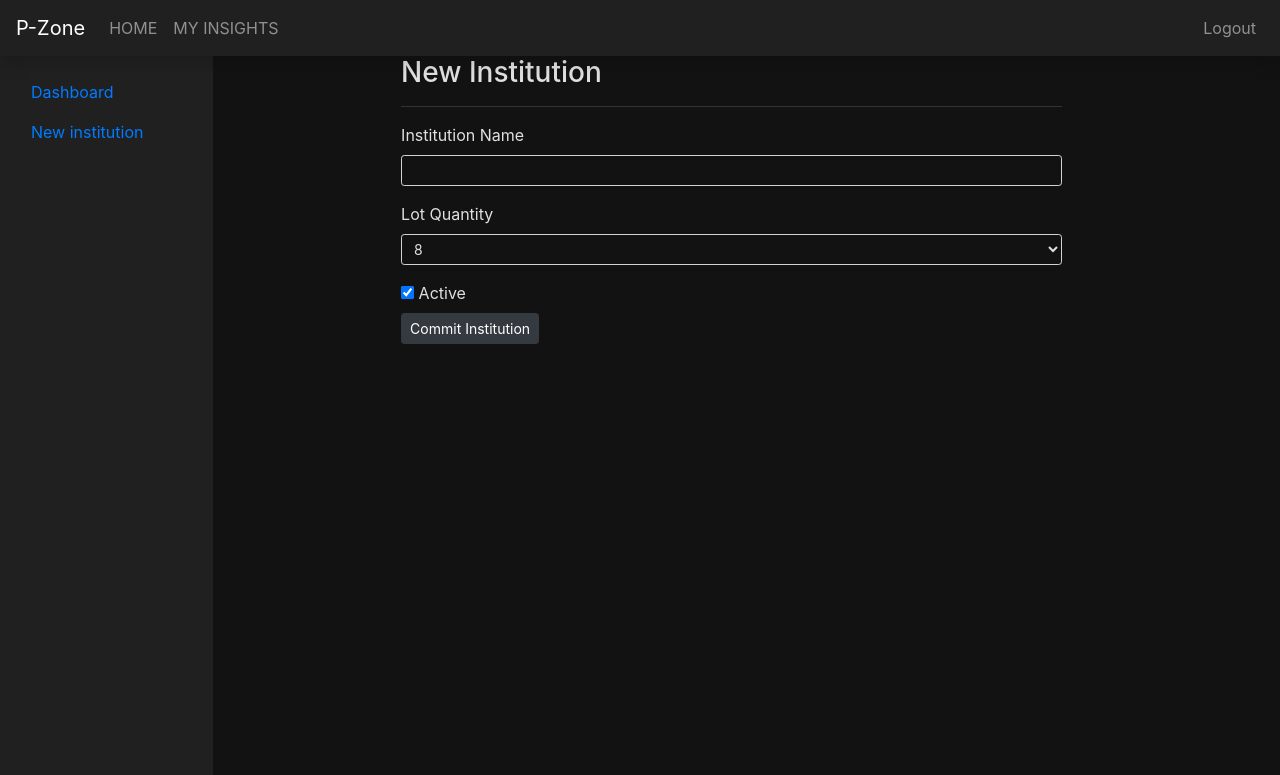
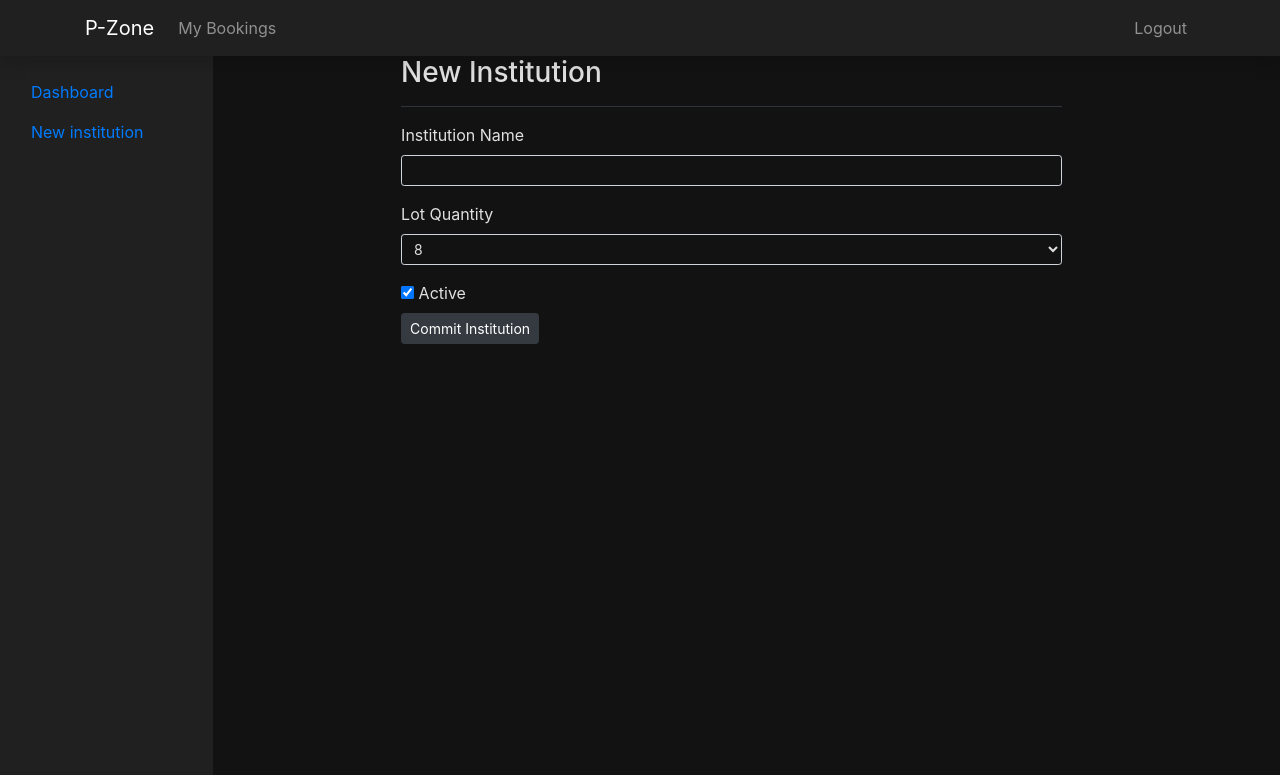
Before and after one commit to joannekoye/parking-system, a Flask app: page /admin/new_institution in a window 1280 px wide. Shown: the top 775 px of the page. Run offline with Flask 2, Linux system fonts and the light colour scheme; the visitor is signed in with stand-in values (Sample User, id 1); data comes from the database, SQL or seed files in the repository; some libraries are stand-ins or nearby versions.

Commit message:
edit features on ui

```diff
--- a/app/__init__.py
+++ b/app/__init__.py
@@ -4,6 +4,7 @@
 from flask_bootstrap import Bootstrap
 from flask_marshmallow import Marshmallow
 from flask_login import LoginManager
+from flask_mail import Mail
 
 login_manager = LoginManager()
 login_manager.login_view = 'auth.login'
@@ -12,6 +13,7 @@
 db = SQLAlchemy()
 bootstrap = Bootstrap()
 ma = Marshmallow()
+mail = Mail()
 # from app.models import User
 
 # create an application factory
@@ -37,6 +39,7 @@
     bootstrap.init_app(app)
     ma.init_app(app)
     login_manager.init_app(app)
+    mail.init_app(app)
 
     # register your blueprints here
     from app.auth import auth as auth_blueprint
--- a/app/auth/forms.py
+++ b/app/auth/forms.py
@@ -1,6 +1,6 @@
 from flask_wtf import FlaskForm
 from wtforms import StringField, PasswordField,SubmitField, BooleanField
-from wtforms.validators import Required, Length, Email, EqualTo
+from wtforms.validators import Required, Length, Email, EqualTo, ValidationError
 from app.models import User
 
 class RegistrationForm(FlaskForm):
--- a/app/static/css/index.css
+++ b/app/static/css/index.css
@@ -88,4 +88,7 @@
     width: 125px;
     margin-right: 20px;
     margin-bottom: 16px;
-  }
+}
+.black{
+    color: darkblue;
+}
--- a/app/templates/admin/new_institution.html
+++ b/app/templates/admin/new_institution.html
@@ -7,7 +7,7 @@
         {{institutionForm.name.label}}
         {{institutionForm.name(class='form-control form-control-sm fC-tr')}}
     </div>
-    <div class="form-group">
+    <div class="black form-group">
         {{institutionForm.lot_numbers.label}}
         {{institutionForm.lot_numbers(class='form-control form-control-sm fC-tr')}}
     </div>
--- /dev/null
+++ b/app/templates/email/welcome_user.txt
@@ -0,0 +1,5 @@
+Hello {{user.username}}
+Welcome to Parking system
+We have just seen you have signed up for our application and want to welcome you to the family.
+You never have to worry about a parking spot again.
+Cheers!
--- a/app/templates/navbar.html
+++ b/app/templates/navbar.html
@@ -1,18 +1,21 @@
-<div class="navbar navbar-dark bg-fDark navbar-expand-lg shadow sticky-top">
-    <a href="{{url_for('parking.home')}}" class="navbar-brand">P-Zone</a>
-    <div class="navbar-collapse collapse">
-        <ul class="navbar-nav">
-            <li class="nav-item">
-                <a href="/" class="nav-link">HOME</a>
-            </li>
+<nav class="navbar navbar-dark bg-fDark navbar-expand-lg shadow sticky-top" role="navigation">
+    <div class="container">
+        <div class="navbar-header">
+            <button class="navbar-toggler" type="button" data-toggle="collapse" data-target="#navbarSupportedContent" aria-controls="navbarSupportedContent" aria-expanded="false" aria-label="Toggle navigation">
+                <span class="navbar-toggler-icon"></span>
+            </button>
+            <a class="navbar-brand" href="{{url_for('parking.home')}}">P-Zone</a>
+        </div>
+        <div class="navbar-collapse collapse" id="navbarSupportedContent">
+            <ul class="navbar-nav nav">
                 {% if current_user.is_authenticated %}
                 <li class="nav-item">
-                <a href="{{url_for('parking.user_insights')}}" class="nav-link">MY INSIGHTS</a>
+                    <a href="{{url_for('parking.user_insights')}}" class="nav-link">My Bookings</a>
                 </li>
                 {% endif %}
                 {% if current_user.is_authenticated and current_user.role=='admin' %}
                 <li class="nav-item">
-                <a href="{{url_for('parking.user_insights')}}" class="nav-link">ADMIN DASHBOARD</a>
+                    <a href="{{url_for('admin.index')}}" class="nav-link">ADMIN DASHBOARD</a>
                 </li>
                 {% endif %}
             </ul>
@@ -29,3 +32,4 @@
                 {% endif %}
             </ul>
     </div>
+</nav>
--- a/app/templates/parking/user_insights.html
+++ b/app/templates/parking/user_insights.html
@@ -4,7 +4,7 @@
 <div class="container">
     <div class="row">
         <div class="table-responsive">
-            <h3 class="text-capitalize">Insights | {{current_user.username}}
+            <h3 class="text-capitalize">{{current_user.username}}'s Bookings
                 <hr class="bg-dark">
             </h3>
             <table class="table bg-fDark table-sm text-white">
--- a/requirements.txt
+++ b/requirements.txt
@@ -29,6 +29,7 @@
 gunicorn==20.0.4
 html5lib==1.0.1
 idna==2.9
+importlib-metadata==1.6.0
 ipaddr==2.2.0
 itsdangerous==1.1.0
 Jinja2==2.11.2
@@ -46,14 +47,17 @@
 pycparser==2.20
 pyparsing==2.4.6
 python-dateutil==2.8.1
+python-dotenv==0.13.0
 python-editor==1.0.4
 pytoml==0.1.21
 requests==2.22.0
 retrying==1.3.3
 six==1.14.0
 SQLAlchemy==1.3.16
+toml==0.10.1
 urllib3==1.25.8
 visitor==0.1.3
 webencodings==0.5.1
 Werkzeug==1.0.1
 WTForms==2.3.1
+zipp==3.1.0
```
Also changed, not shown: app/auth/views.py (+14 -0 lines), app/email.py (added, +11 -0 lines), config.py (+11 -6 lines), migrations/versions/895c73162b6a_.py (deleted, +0 -34 lines), app/static/images/lots/lot-default.jpg, app/templates/email/welcome_user.html (added), 1 other file. Lines whose indentation alone changed are shown as unchanged.
